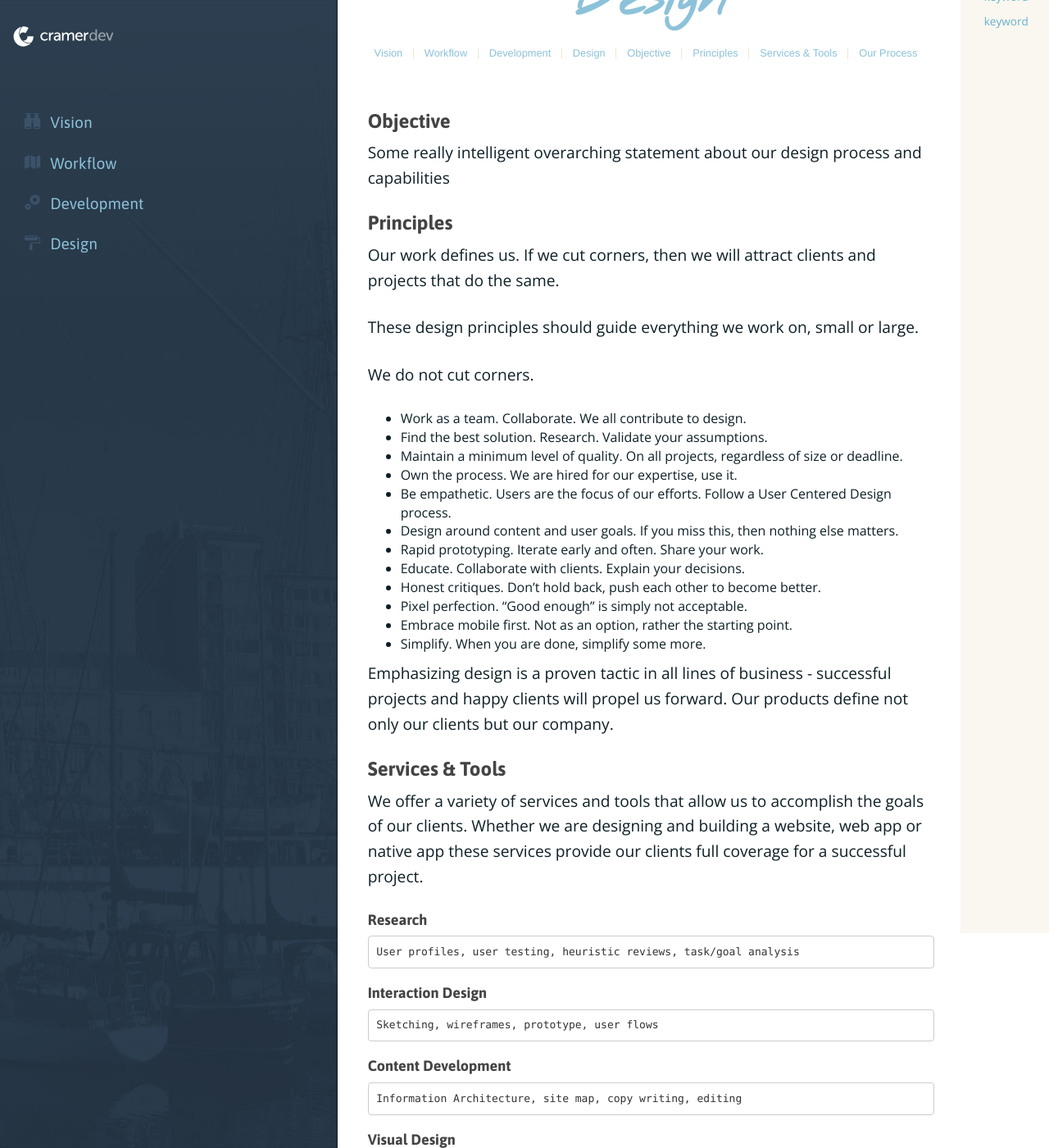
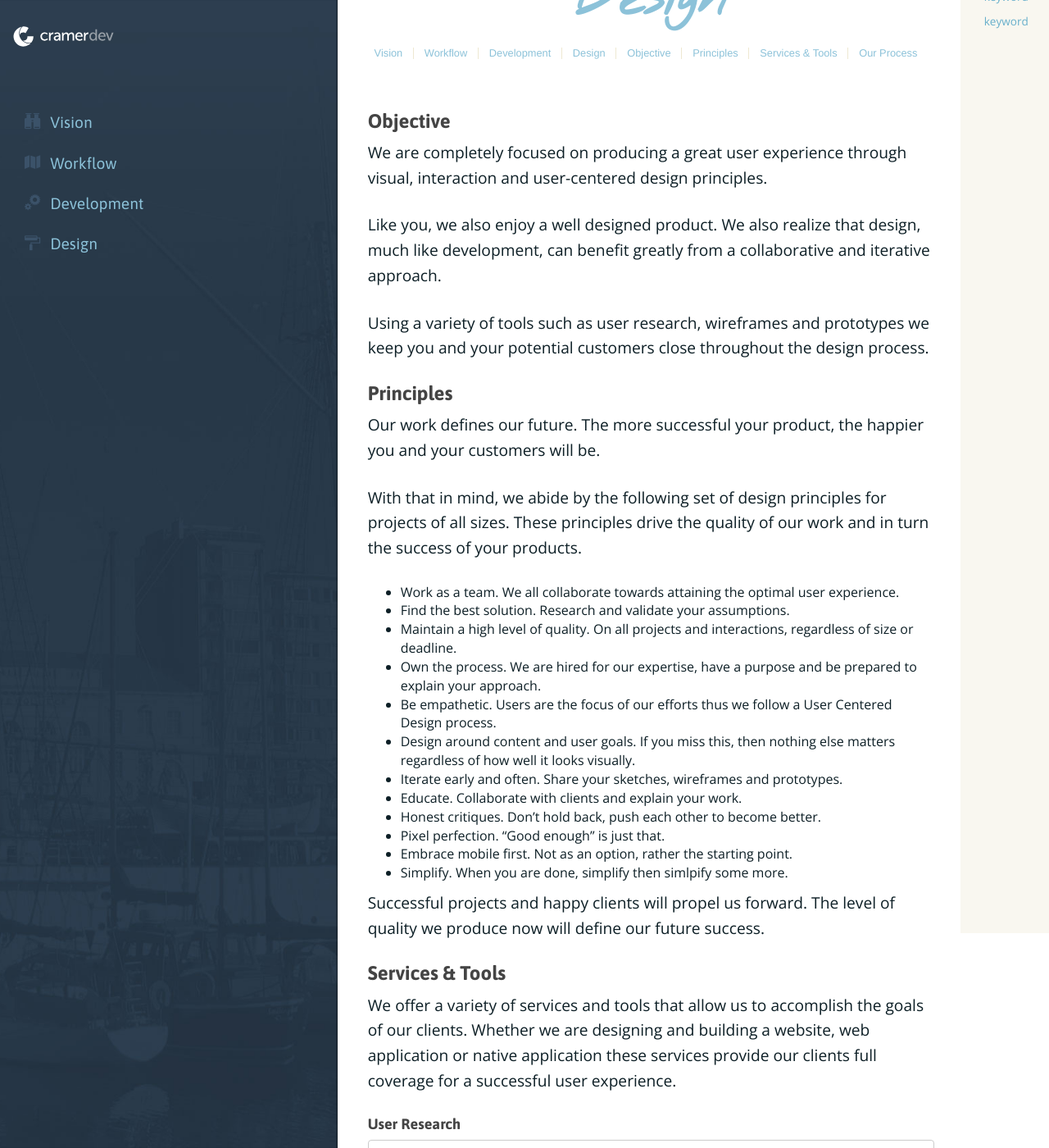
Before and after one commit to cramerdev/docs, a Jekyll site: the page built from _posts/2013-09-23-design.markdown, in a window 1280 px wide and 1400 px high, scrolled down 262 px. Shown: the whole window at 82% size. Built offline with Jekyll 4.4.1, drawn with Linux system fonts in a browser that asks for light colours; nearby versions of some CDN libraries; Markdown is read by kramdown in place of the engine named in the settings; some of the changed text lies outside the part shown.

Commit message:
updated design principles

```diff
--- a/_posts/2013-09-23-design.markdown
+++ b/_posts/2013-09-23-design.markdown
@@ -5,44 +5,43 @@
 
 
 ## Objective
-Some really intelligent overarching statement about our design process and capabilities
+We are completely focused on producing a great user experience through visual, interaction and user-centered design principles.
+
+Like you, we also enjoy a well designed product. We also realize that design, much like development, can benefit greatly from a collaborative and iterative approach.
+
+Using a variety of tools such as user research, wireframes and prototypes we keep you and your potential customers close throughout the design process.
 
 ## Principles
-Our work defines us. If we cut corners, then we will attract clients and projects that do the same.
+Our work defines our future. The more successful your product, the happier you and your customers will be.
 
-These design principles should guide everything we work on, small or large.
+With that in mind, we abide by the following set of design principles for projects of all sizes. These principles drive the quality of our work and in turn the success of your products.
 
-We do not cut corners.
+* Work as a team. We all collaborate towards attaining the optimal user experience.
+* Find the best solution. Research and validate your assumptions.
+* Maintain a high level of quality. On all projects and interactions, regardless of size or deadline.
+* Own the process. We are hired for our expertise, have a purpose and be prepared to explain your approach.
+* Be empathetic. Users are the focus of our efforts thus we follow a User Centered Design process.
+* Design around content and user goals. If you miss this, then nothing else matters regardless of how well it looks visually.
+* Iterate early and often. Share your sketches, wireframes and prototypes.
+* Educate. Collaborate with clients and explain your work.
+* Honest critiques. Don't hold back, push each other to become better.
+* Pixel perfection. "Good enough" is just that.
+* Embrace mobile first. Not as an option, rather the starting point.
+* Simplify. When you are done, simplify then simlpify some more.
 
-* Work as a team. Collaborate. We all contribute to design.
-* Find the best solution. Research. Validate your assumptions.
-* Maintain a minimum level of quality. On all projects, regardless of size or deadline.
-* Own the process. We are hired for our expertise, use it.
-* Be empathetic. Users are the focus of our efforts. Follow a User Centered Design process.
-* Design around content and user goals. If you miss this, then nothing else matters.
-* Rapid prototyping. Iterate early and often. Share your work.
-* Educate. Collaborate with clients. Explain your decisions.
-* Honest critiques. Don't hold back, push each other to become better.
-* Pixel perfection. "Good enough" is simply not acceptable.
-* Embrace mobile first. Not as an option, rather the starting point.
-* Simplify. When you are done, simplify some more.
-
-Emphasizing design is a proven tactic in all lines of business -  successful projects and happy clients will propel us forward. Our products define not only our clients but our company.
+Successful projects and happy clients will propel us forward. The level of quality we produce now will define our future success.
 
 ## Services & Tools
-We offer a variety of services and tools that allow us to accomplish the goals of our clients. Whether we are designing and building a website, web app or native app these services provide our clients full coverage for a successful project.
+We offer a variety of services and tools that allow us to accomplish the goals of our clients. Whether we are designing and building a website, web application or native application these services provide our clients full coverage for a successful user experience.
 
-### **Research**
+### **User Research**
 	User profiles, user testing, heuristic reviews, task/goal analysis
 
 ### **Interaction Design**
 	Sketching, wireframes, prototype, user flows
 
-### **Content Development**
-	Information Architecture, site map, copy writing, editing
-
 ### **Visual Design**
-	Style tile/moodboard, hi-fi comps, style guides
+	Style tiles/mood boards, hi-fi comps, style guides
 
 ### **Branding**
 	Logo design, brochure sites
@@ -59,21 +58,21 @@
 	- Solution Building (team discusses solutions)
 	- *Present Proposal* (include reps from each discipline)
 
-2. **Design**
-	- Interaction Design (SIZE: sketch, wireframe, user flows, prototype)
+2. **Setup**
+	- Interaction Design (sketch, wireframe, user flows, prototype)
 	- User Testing
 	- Content Development (site map, IA, content outline, writing)
-	- Visual Design (SIZE: style tile, mood board, comps)
+	- Visual Design (style tiles, mood boards, comps)
 
-3. **Development**
-	- Coding
+3. **Build**
+	- Coding the User Interface
+	- Preparing Design Assets
 	- Content Population
 	- Cross Platform, Device and Browser Testing
-	- QA (test and prod environments)
-	- *Launch*
+	- UX QA (identify and address UX debt)
 
-4. **Post Launch**
-	- Training (SIZE: documentation, style guides, admin training)
+4. **Launch & Analyze**
+	- Training (documentation, style guides, admin training)
 	- Analyze (Progress on KPIs)
 	- Technical Support
 	- Refine (user test, iterate and improve)
```
